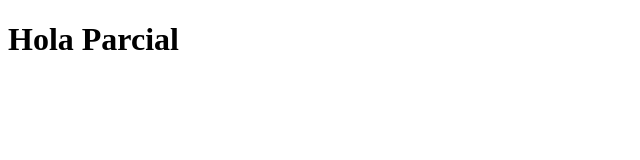
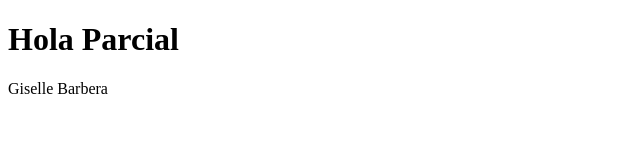
Before and after one commit to GiselleBarberaIST/parcial2-software, a plain HTML site: page index.html in a window 1280 px wide. Shown: the whole page, without its empty margins (0-640 px from the left). Drawn offline with Linux system fonts and the light colour scheme.

Commit message:
Se agrega nombre al index

```diff
--- a/index.html
+++ b/index.html
@@ -6,5 +6,6 @@
     </head>
     <body>
         <h1>Hola Parcial</h1>
+        <p>Giselle Barbera</p>
     </body>
 </html>
```
